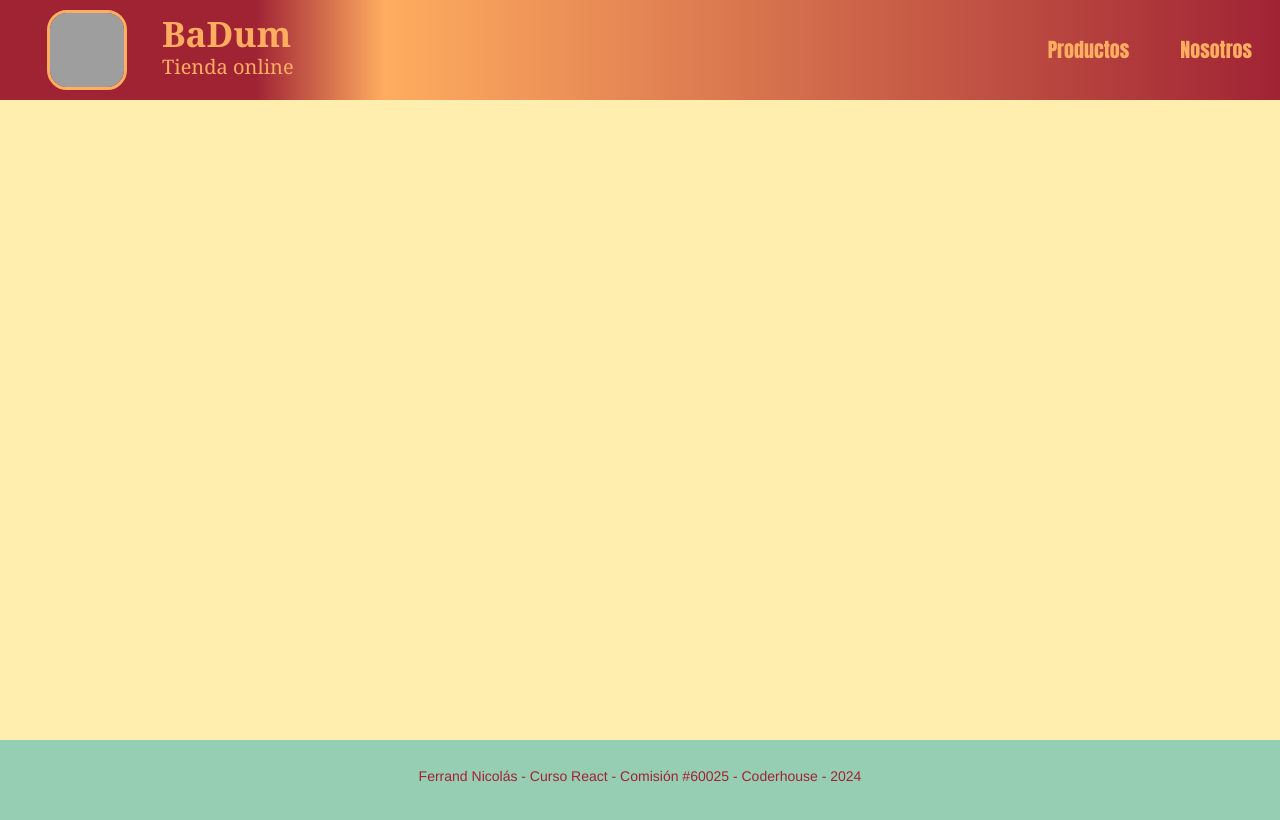
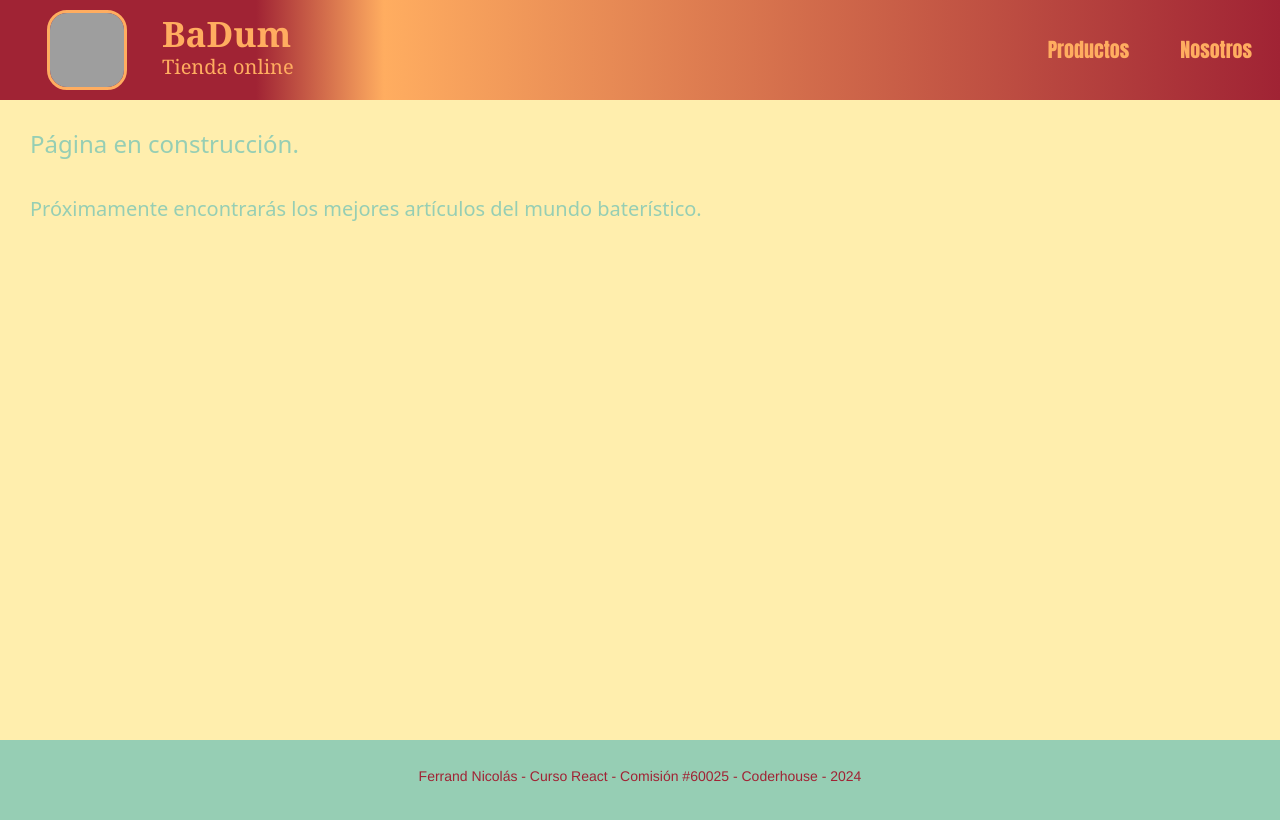
Before and after one commit to Nico2703/proyecto_react, a React (Create React App) app: page / in a window 1280 px wide. Shown: the top 820 px of the page. Built offline with nearby package versions, Linux system fonts and the light colour scheme; grey boxes are pictures that could not be loaded.

Commit message:
Agregado props

```diff
--- a/src/App.css
+++ b/src/App.css
@@ -58,6 +58,14 @@
     background-color: #FFEEAD;
     height: 80vh;
 }
+.itemsList h4{
+    padding: 30px;
+    color:#96CEB4;
+}
+.itemsList h5{
+    padding: 0px 30px;
+    color:#96CEB4;
+}
 
 .footer{
     background-color: #96CEB4;
--- a/src/App.jsx
+++ b/src/App.jsx
@@ -7,7 +7,7 @@ function App(){
     return (
         <>
             <NavBar/>
-            <ItemsListContainer/>
+            <ItemsListContainer infoHome = "Página en construcción." infoHome_2= "Próximamente encontrarás los mejores artículos del mundo baterístico."/>
             <Footer/>
         </>
     )
--- a/src/components/ItemsListContainer/ItemsListContainer.jsx
+++ b/src/components/ItemsListContainer/ItemsListContainer.jsx
@@ -1,5 +1,8 @@
-export const ItemsListContainer = () => {
+export const ItemsListContainer = ({infoHome, infoHome_2}) => {
     return <>
-    <div className="itemsList"/>
+    <div className="itemsList">
+        <h4>{infoHome}</h4>
+        <h5>{infoHome_2}</h5>
+    </div>
     </>
 }
```
